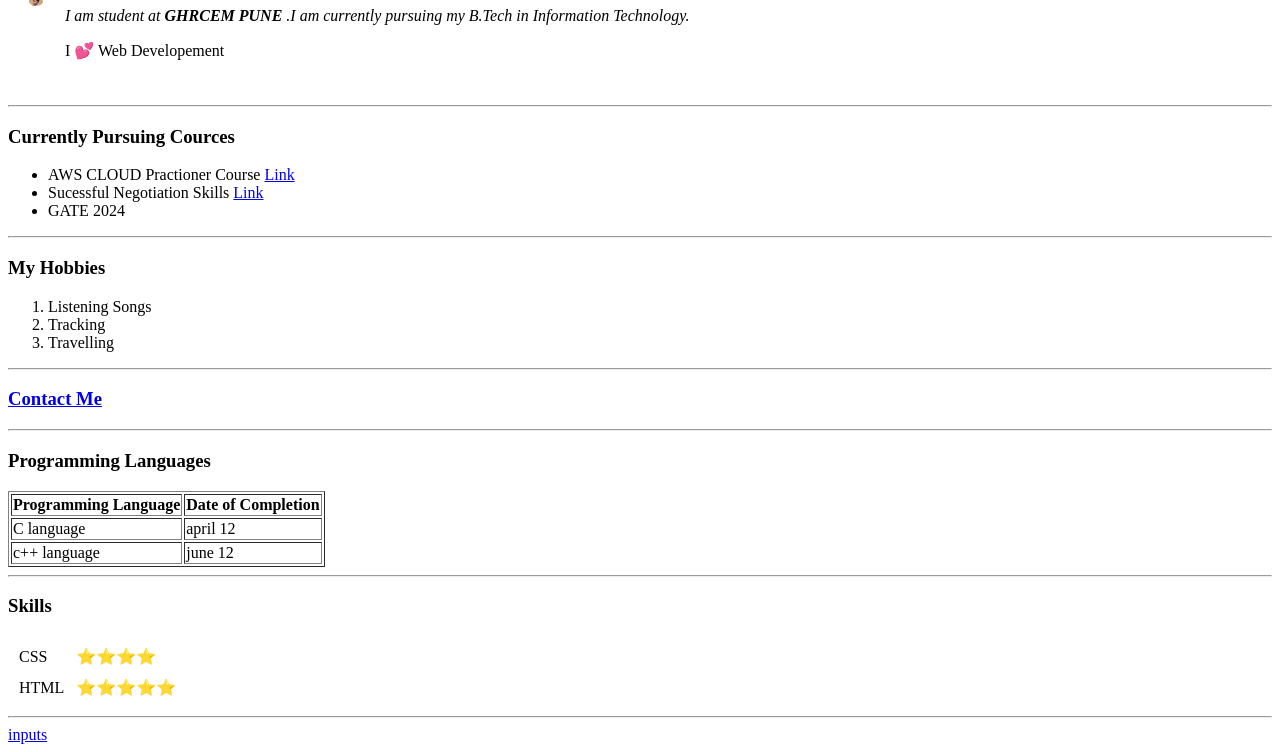
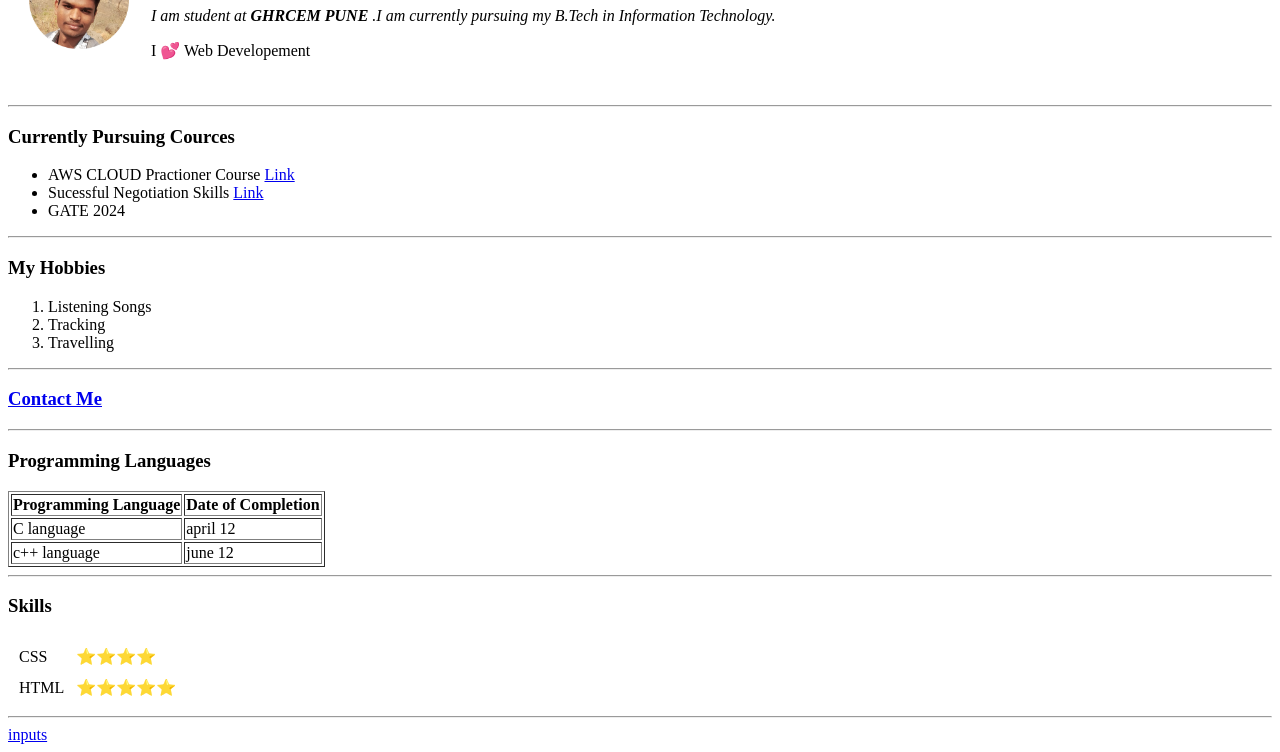
Before and after one commit to dhotevivek/cv, a plain HTML site: page index.html in a window 1280 px wide. Shown: the part 102-854 px from the top of the page. Drawn offline with Linux system fonts and the light colour scheme.

Commit message:
Update index.html

```diff
--- a/index.html
+++ b/index.html
@@ -8,7 +8,7 @@
 <body>
     <table cellspacing="20" >
         <tr>
-            <td><img src="vivek21.jpg" alt="vivek profile picture" width="14px" height="10px"></td>
+            <td><img src="vivek21.jpg" alt="vivek profile picture" width="100px" height="100px"></td>
             <td> <h1>VIVEK DHOTE</h1>
                 <p><em>I am student at <strong>GHRCEM PUNE </strong>.I am currently pursuing my B.Tech in Information Technology.</em> </p>
                 <p>I 💕 Web Developement</p></td>
```
